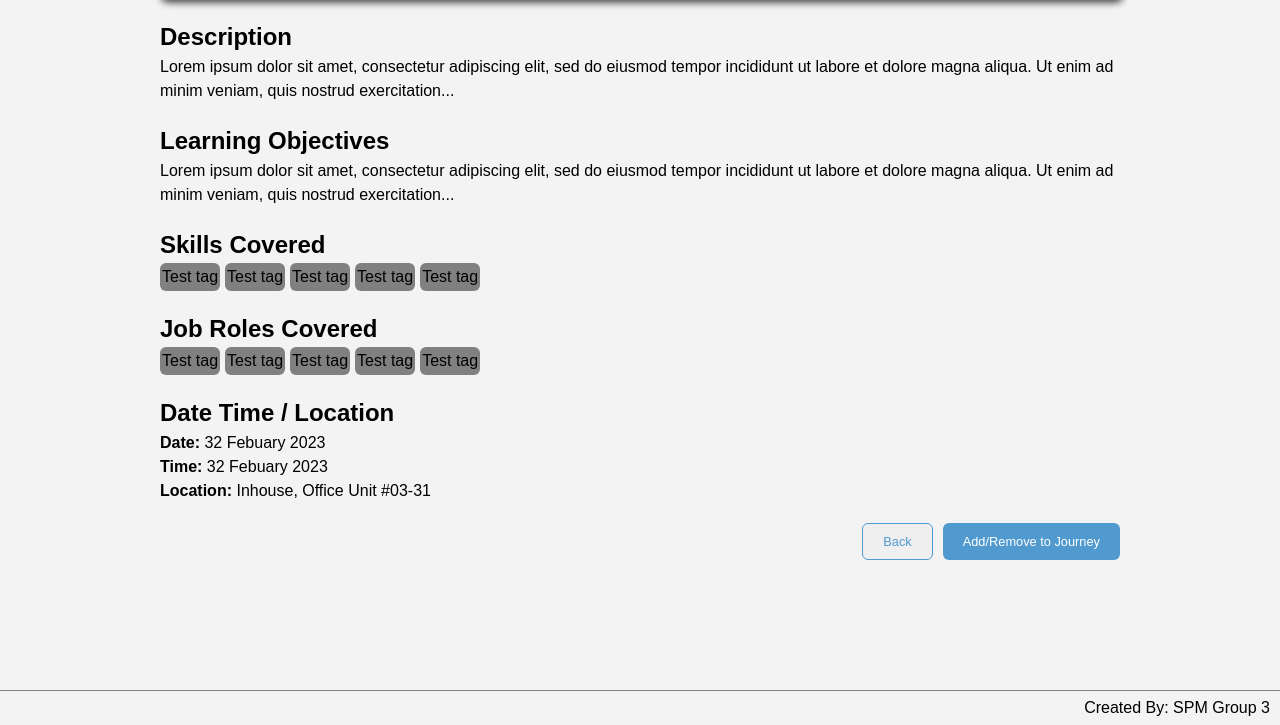
After one commit to S7LEONNIE/is212lms, a PHP site: page /course_details.html in a window 1280 px wide. The commit adds this page. Shown: the part 428-1153 px from the top of the page. Run offline with PHP 8.4, Linux system fonts and the light colour scheme.

Commit message:
course_detail page UI

```diff
--- a/CSS/main.css
+++ b/CSS/main.css
@@ -133,6 +133,15 @@ body {
     display: flex;
     flex: 1;
     justify-content: space-between
+}
+
+.main-header,
+.tag-container {
+    display: flex;
+    flex-direction: row;
+    flex-wrap: wrap;
+    gap: 20px;
+    align-items: center;
 }
 
 .title {
@@ -559,6 +568,13 @@ body {
     color: white;
 }
 
+.main-header-label {
+    padding: 2px 6px;
+    font-size: 0.8rem;
+    font-weight: 300;
+    border-radius: 6px;
+}
+
 .status-label_complete {
     background-color: var(--completed-background-color);
 }
@@ -583,6 +599,34 @@ body {
     }
 }
 
+.action-container {
+    display: flex;
+    gap: 10px;
+    justify-content: end;
+}
+
+.action_button {
+    border-radius: 6px;
+    border: none;
+    padding: 8px 20px;
+    font-size: 0.8rem;
+    cursor: pointer;
+}
+
+.action_button:hover {
+    box-shadow: var(--box-shadow-hover);
+}
+
+.action_back {
+    border: 1px solid var(--primary-color);
+    color: var(--primary-color);
+}
+
+.action_positive {
+    background-color: var(--primary-color);
+    color: white;
+}
+
 footer {
     margin-top: 120px;
     border-top: 1px solid grey;
--- /dev/null
+++ b/course_details.html
@@ -0,0 +1,144 @@
+<!DOCTYPE html>
+<html>
+    <head>
+        <meta charset = "utf-8">
+        <meta name = "viewport" content = "width=device-width, initial-scale = 1">
+
+        <title>LJMS - Home</title>
+
+        <!-- CSS Import -->
+        <link rel="stylesheet" href="css/main.css">
+
+        <!-- import vue -->
+        <script src="https://cdn.jsdelivr.net/npm/vue@3/dist/vue.global.js"></script>
+
+        <!-- import jquery -->
+        <script src="https://cdnjs.cloudflare.com/ajax/libs/jquery/3.6.1/jquery.min.js"></script>
+
+        <!-- Font-awesome Import -->
+        <link rel="stylesheet" href="https://cdnjs.cloudflare.com/ajax/libs/font-awesome/5.15.2/css/all.min.css"/>
+
+    </head>
+
+    <body id="app">
+        <div class="Navbar__Wrapper">
+            <!-- nav bar -->
+            <div class="Navbar">
+                <div class="Navbar__Link Navbar__Link-brand">
+                    LJMS
+                </div>
+                <div onclick="classToggle()" class="Navbar__Link Navbar__Link-toggle">
+                    <i class="fas fa-bars"></i>
+                </div>
+
+                <nav class="Navbar__Items">
+                    <div class="Navbar__Link">
+                        <a href="index.php">Home</a>
+                    </div>
+                    <div class="Navbar__Link">
+                    <a href="job.php">Job</a>
+                    </div>
+                    <div class="Navbar__Link">
+                    <a href="skillcourse.php">Skills/Courses</a>
+                    </div>
+                </nav>
+
+                <nav class="Navbar__Items Navbar__Items--right">
+                    <div class="Navbar__Link">
+                        <a href="myjourney.php">My Journey</a>
+                    </div>
+                    <div class="Navbar__Link">
+                        <a href="profile.php">Hi, xxxx</a>
+                    </div>
+                </nav>
+            </div>
+        </div>
+
+        <!-- main content -->
+        <div class="Main__Content">
+
+            <div class="details_content">
+                <div class="main-header">
+                    <div class="title">Job Title Here</div>
+                    <div class="main-header-label status-label_complete">Completed</div>
+                </div>
+            </div>
+
+            <div class="banner">
+                <img src="https://cdn.pixabay.com/photo/2016/11/22/21/26/notebook-1850613_960_720.jpg">
+            </div>
+
+            <div class="details_content">
+                <div class="header">
+                    <div class="title">Description</div>
+                </div>
+                <div class="description">
+                    <p>Lorem ipsum dolor sit amet, consectetur adipiscing elit, sed do eiusmod tempor incididunt ut labore et dolore magna aliqua. Ut enim ad minim veniam, quis nostrud exercitation...</p>
+                </div>
+            </div>
+
+            <div class="details_content">
+                <div class="header">
+                    <div class="title">Learning Objectives</div>
+                </div>
+                <div class="description">
+                    <p>Lorem ipsum dolor sit amet, consectetur adipiscing elit, sed do eiusmod tempor incididunt ut labore et dolore magna aliqua. Ut enim ad minim veniam, quis nostrud exercitation...</p>
+                </div>
+            </div>
+
+            <div class="details_content">
+                <div class="header">
+                    <div class="title">Skills Covered</div>
+                </div>
+                <div class="course-tags-container">
+                    <div class="course-tags">Test tag</div>
+                    <div class="course-tags">Test tag</div>
+                    <div class="course-tags">Test tag</div>
+                    <div class="course-tags">Test tag</div>
+                    <div class="course-tags">Test tag</div>
+                </div>
+            </div>
+
+            <div class="details_content">
+                <div class="header">
+                    <div class="title">Job Roles Covered</div>
+                </div>
+                <div class="course-tags-container">
+                    <div class="course-tags">Test tag</div>
+                    <div class="course-tags">Test tag</div>
+                    <div class="course-tags">Test tag</div>
+                    <div class="course-tags">Test tag</div>
+                    <div class="course-tags">Test tag</div>
+                </div>
+            </div>
+
+            <div class="details_content">
+                <div class="header">
+                    <div class="title">Date Time / Location</div>
+                </div>
+                <div class="description">
+                    <p><b>Date: </b>32 Febuary 2023</p>
+                    <p><b>Time: </b>32 Febuary 2023</p>
+                    <p><b>Location: </b>Inhouse, Office Unit #03-31</p>
+                </div>
+            </div>
+
+            <div class="action-container">
+                <button class="action_button action_back">Back</button>
+                <button class="action_button action_positive">Add/Remove to Journey</button>
+            </div>
+        </div>
+
+
+        <footer>
+            Created By: SPM Group 3
+        </footer>
+
+        <!-- vue -->
+        <script type="text/javascript" src="app.js"></script>
+
+        <!-- custom js -->
+        <script type="text/javascript" src="JS/javascript.js"></script>
+
+    </body>
+</html>
```
